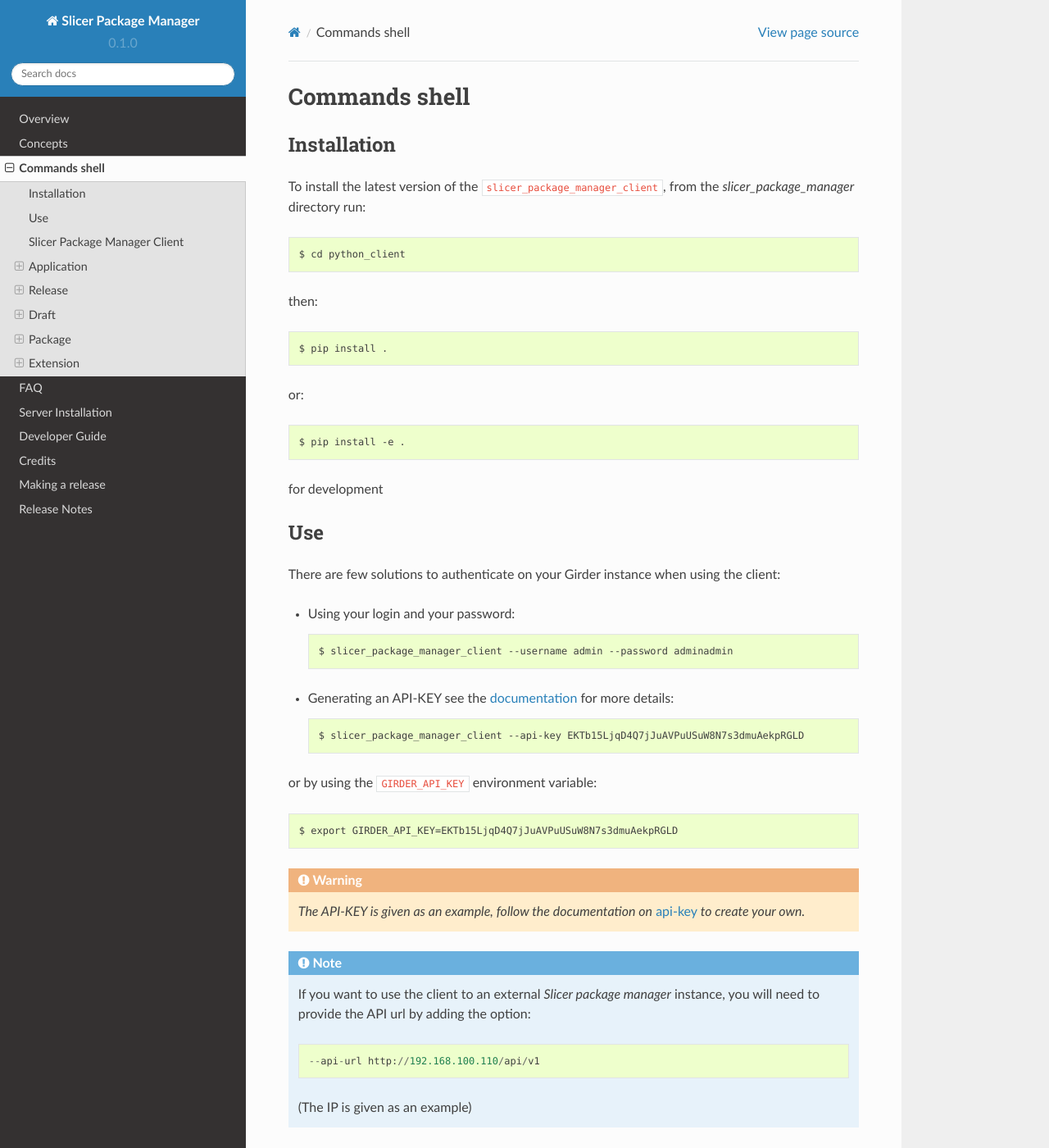
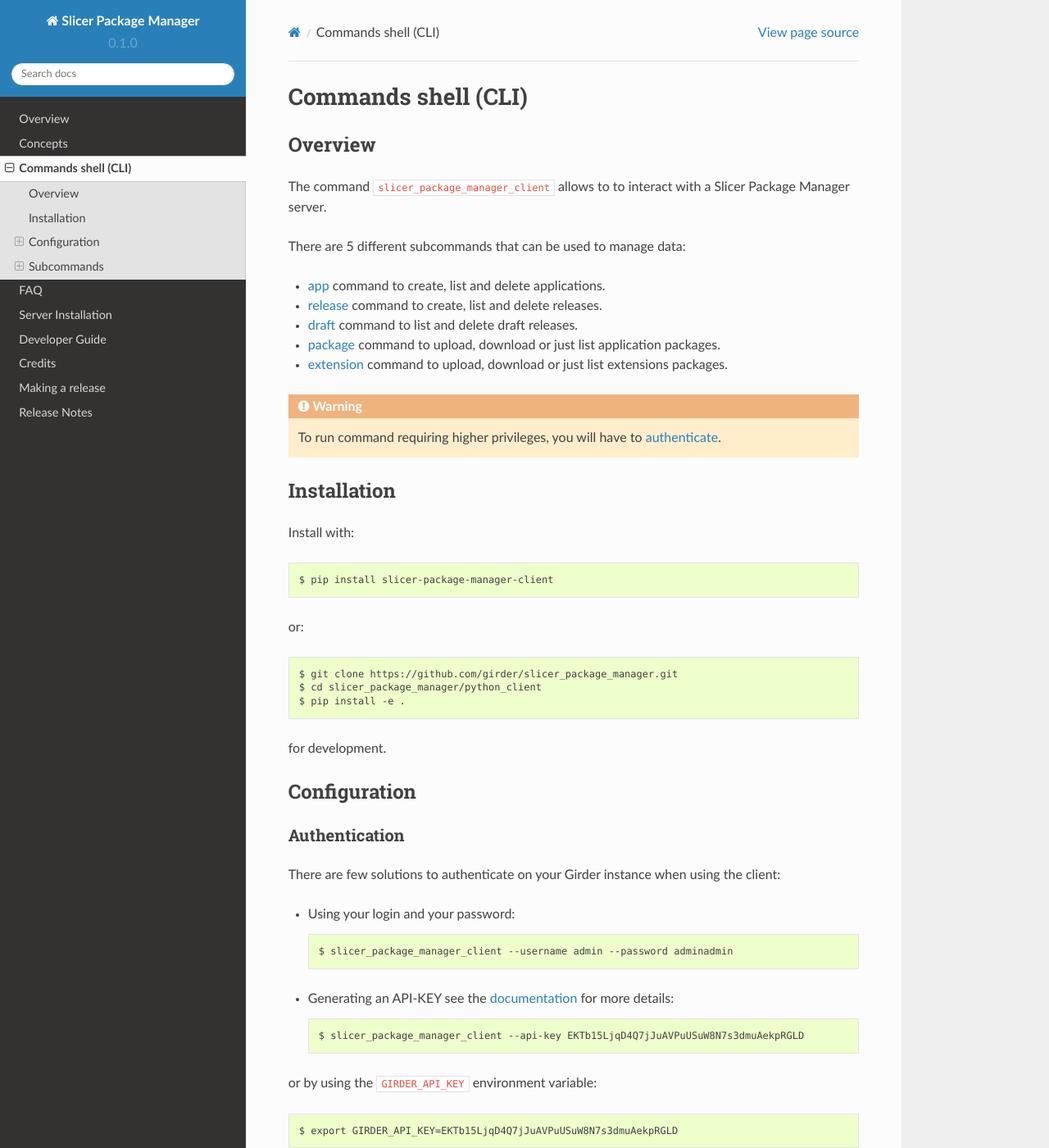
Before and after one commit to girder/slicer_package_manager, a Sphinx documentation site: the page built from docs/commands_shell.rst, in a window 1280 px wide and 1400 px high. Shown: the whole window at 82% size. Built offline with Sphinx 7.4.7 and the Read the Docs theme 2.0.0, drawn with Linux system fonts in a browser that asks for light colours; some of the changed text lies outside the part shown.

Commit message:
Docs: Re-organize and simplify CLI sections
* Rename "Commands shell" to "Commands shell (CLI)"

* Organize content into "Overview", "Installation", "Configuration"
  and "Subcommands".

```diff
--- a/docs/commands_shell.rst
+++ b/docs/commands_shell.rst
@@ -1,29 +1,51 @@
 .. _commands_shell:
 
-==============
-Commands shell
-==============
+====================
+Commands shell (CLI)
+====================
+
+Overview
+--------
+
+The command ``slicer_package_manager_client`` allows to to interact with
+a Slicer Package Manager server.
+
+There are 5 different subcommands that can be used to manage data:
+
+
+* :ref:`app <application>` command to create, list and delete applications.
+* :ref:`release <release>`  command to create, list and delete releases.
+* :ref:`draft <draft>` command to list and delete draft releases.
+* :ref:`package <package>` command to upload, download or just list application packages.
+* :ref:`extension <extension>` command to upload, download or just list extensions packages.
+
+.. warning::
+
+    To run command requiring higher privileges, you will have to :ref:`authenticate <authentication>`.
+
 
 Installation
 ------------
 
-To install the latest version of the ``slicer_package_manager_client``, from the
-*slicer_package_manager* directory run::
+Install with::
 
-    $ cd python_client
-
-then::
-
-    $ pip install .
+    $ pip install slicer-package-manager-client
 
 or::
 
+    $ git clone https://github.com/girder/slicer_package_manager.git
+    $ cd slicer_package_manager/python_client
     $ pip install -e .
 
-for development
+for development.
 
-Use
----
+Configuration
+-------------
+
+.. _authentication:
+
+Authentication
+^^^^^^^^^^^^^^
 
 There are few solutions to authenticate on your Girder instance when using the client:
 
@@ -51,51 +73,45 @@
     (The IP is given as an example)
 
 Then you can start using the API that allow you to easily create applications, manage releases,
-upload and download packages, see :ref:`slicer_package_manager_client` documentation
+upload and download packages, see :ref:`commands_shell` documentation
 for more details.
 
 .. _api-key: https://girder.readthedocs.io/en/latest/user-guide.html#api-keys
 .. _documentation: https://girder.readthedocs.io/en/latest/user-guide.html#api-keys
 
-.. _slicer_package_manager_client:
+Bash completion
+^^^^^^^^^^^^^^^
 
-Slicer Package Manager Client
--------------------------------
+To use the **Bash completion** feature you just have to run the following command each time
+you use a new terminal::
 
-The command ``slicer_package_manager_client`` allows to use a simplified API to interact with
-the Python Client API. There are 5 different commands that can be used to manage models:
+$ eval "$(_SLICER_PACKAGE_MANAGER_CLIENT_COMPLETE=source slicer_package_manager_client)"
 
-* Application
-* Release
-* Draft
-* Package
-* Extension
+Or you can add it on your ``.bashrc`` file to always have this feature available.
 
-To use this client you will need to authenticate with an admin user on the Girder instance.
-Let's read the :doc:`commands_shell` documentation first.
-
-.. note::
-
-    To use the **Bash completion** feature you just have to run the following command each time
-    you use a new terminal::
-
-    $ eval "$(_SLICER_PACKAGE_MANAGER_CLIENT_COMPLETE=source slicer_package_manager_client)"
-
-    Or you can add it on your ``.bashrc`` file to always have this feature available.
+Custom application collection
+^^^^^^^^^^^^^^^^^^^^^^^^^^^^^
 
 In each command, the optional parameter ``coll_id`` allow to use the Slicer Package Manager
 Client within an existing collection and not in the default *Applications* collection.
+
 When this is the case, to avoid repeating this parameter in each command it's also possible
 to set an environment variable named ``COLLECTION_ID``.
 
-Application
+
+Subcommands
 -----------
 
-Use ``slicer_package_manager_client app`` to manage applications: create, list and delete them.
+.. _application:
+
+Application
+^^^^^^^^^^^
+
+Use ``slicer_package_manager_client app`` to create, list and delete applications.
 
 
 Create & Initialized a new application
-^^^^^^^^^^^^^^^^^^^^^^^^^^^^^^^^^^^^^^
+""""""""""""""""""""""""""""""""""""""
 
 You can either choose an existing collection by providing ``coll_id`` or create a specific one
 by providing ``coll_name``. If none of this optional parameters are provided, the default
@@ -120,7 +136,7 @@
 * ``--public`` - Whether the collection should be publicly visible
 
 List all the application within a collection
-^^^^^^^^^^^^^^^^^^^^^^^^^^^^^^^^^^^^^^^^^^^^
+""""""""""""""""""""""""""""""""""""""""""""
 
 By providing ``coll_id``, you are able to list all the applications from a specific collection.
 By default it will list the applications within the collection *Applications*.
@@ -131,7 +147,7 @@
 
 
 Delete an application
-^^^^^^^^^^^^^^^^^^^^^
+"""""""""""""""""""""
 
 ::
 
@@ -168,7 +186,7 @@
 * ``--desc`` - The description of the new application
 
 List all the release from an application
-^^^^^^^^^^^^^^^^^^^^^^^^^^^^^^^^^^^^^^^^
+""""""""""""""""""""""""""""""""""""""""
 
 ::
 
@@ -183,7 +201,7 @@
 * ``--coll_id`` - ID of an existing collection
 
 Delete a release
-^^^^^^^^^^^^^^^^
+""""""""""""""""
 
 ::
 
@@ -198,14 +216,15 @@
 
 * ``--coll_id`` - ID of an existing collection
 
+.. _draft:
 
 Draft
------
+^^^^^
 
 Use ``slicer_package_manager_client draft`` to list and delete draft releases.
 
 List all the draft release within an application
-^^^^^^^^^^^^^^^^^^^^^^^^^^^^^^^^^^^^^^^^^^^^^^^^
+""""""""""""""""""""""""""""""""""""""""""""""""
 
 Provide ``revision`` will list only one draft release corresponding to the revision store as
 metadata. The ``--offset`` option allow to list only the older draft release.
@@ -225,7 +244,7 @@
 * ``--coll_id`` - ID of an existing collection
 
 Delete a specific draft release
-^^^^^^^^^^^^^^^^^^^^^^^^^^^^^^^
+"""""""""""""""""""""""""""""""
 
 ::
 
@@ -240,15 +259,15 @@
 
 * ``--coll_id`` - ID of an existing collection
 
+.. _package:
 
 Package
--------
+^^^^^^^
 
-Use ``slicer_package_manager_client package`` to upload, download or just list application
-packages.
+Use ``slicer_package_manager_client package`` to upload, download or just list application packages.
 
 Upload a new application package
-^^^^^^^^^^^^^^^^^^^^^^^^^^^^^^^^
+""""""""""""""""""""""""""""""""
 
 Give the ``FILE_PATH`` argument to be able to upload an application package.
 The application package will automatically be added to the release which has the same revision
@@ -287,7 +306,7 @@
 
 
 List application packages
-^^^^^^^^^^^^^^^^^^^^^^^^^
+"""""""""""""""""""""""""
 
 Use options to filter the listed application packages. By default, the command will list all
 the application packages from the 'draft' release. It is possible to use the ``--release``
@@ -312,7 +331,7 @@
 * ``--coll_id`` - ID of an existing collection
 
 Download an application package
-^^^^^^^^^^^^^^^^^^^^^^^^^^^^^^^
+"""""""""""""""""""""""""""""""
 
 By default the package will be store in the current folder
 
@@ -331,7 +350,7 @@
 * ``--coll_id`` - ID of an existing collection
 
 Delete an application package
-^^^^^^^^^^^^^^^^^^^^^^^^^^^^^
+"""""""""""""""""""""""""""""
 
 Provide either the ID or the name of the application package to delete it.
 
@@ -348,13 +367,15 @@
 
 * ``--coll_id`` - ID of an existing collection
 
+.. _extension:
+
 Extension
----------
+^^^^^^^^^
 
-Use ``slicer_package_manager_client extension`` to upload, download or just list extensions
+Use ``slicer_package_manager_client extension`` to upload, download or just list extension packages.
 
 Upload a new extension
-^^^^^^^^^^^^^^^^^^^^^^
+""""""""""""""""""""""
 
 Give the ``FILE_PATH`` argument to be able to upload an extension. The extension will then
 automatically be added to the release which has the same revision than the ``--app_revision``
@@ -389,7 +410,7 @@
 * ``--desc`` - The description of the new application
 
 List extensions
-^^^^^^^^^^^^^^^
+"""""""""""""""
 
 Use options to filter the listed extensions. By default, the command will list all the extension
 from the 'draft' release. It is possible to use the ``--release`` option to list the extension
@@ -418,7 +439,7 @@
 
 
 Download an extension
-^^^^^^^^^^^^^^^^^^^^^
+"""""""""""""""""""""
 
 ::
 
@@ -436,7 +457,7 @@
 
 
 Delete an extension
-^^^^^^^^^^^^^^^^^^^
+"""""""""""""""""""
 
 Provide either the ID or the name of the extension to delete it.
 
```
Also changed, not shown: other parts of docs/commands_shell.rst (+5 -3 lines).
